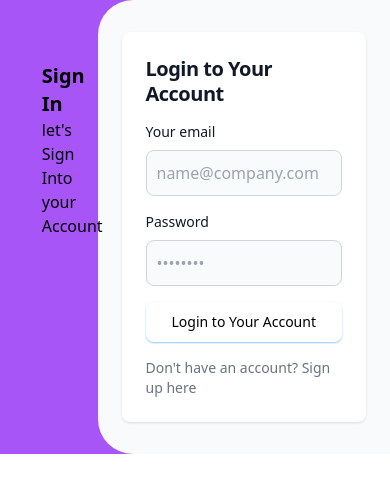
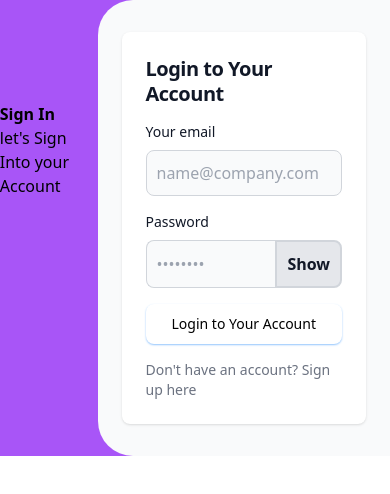
Before and after one commit to Umer-Shah-98/expense-tracker-js, a website built with Vite: page login.html in a window 390 px wide. Built offline with nearby package versions, Linux system fonts and the light colour scheme; no server answers.

Commit message:
password visibility toggle function is added

```diff
--- a/login.html
+++ b/login.html
@@ -38,8 +38,10 @@
   <body>
     <div class="sign-in-page row bg-purple-500 gap-0">
       <div class="left-column bg-transparent relative">
-        <div class="signup-intro ml-10 absolute flex flex-col justify-center">
-          <h1 class="right-heading text-xl font-bold">Sign In</h1>
+        <div
+          class="signup-intro ml-10 absolute flex flex-col items-start sm:justify-center"
+        >
+          <h1 class="right-heading text-md sm:text-xl font-bold">Sign In</h1>
           <p>let's Sign Into your</p>
           <p>Account</p>
         </div>
@@ -80,14 +82,23 @@
                       class="block mb-2 text-sm font-medium text-gray-900 dark:text-white"
                       >Password</label
                     >
+                    <div class="flex justify-between">
                       <input
                         type="password"
                         name="password"
                         id="password"
                         placeholder="••••••••"
-                      class="bg-gray-50 border border-gray-300 text-gray-900 sm:text-sm rounded-lg focus:ring-primary-600 focus:border-primary-600 block w-full p-2.5 dark:bg-gray-700 dark:border-gray-600 dark:placeholder-gray-400 dark:text-white dark:focus:ring-blue-500 dark:focus:border-blue-500"
+                        class="bg-gray-50 border rounded-r-none border-r-0 border-gray-300 text-gray-900 sm:text-sm rounded-lg focus:border-primary-600 block w-full p-2.5 dark:bg-gray-700 dark:border-gray-600 dark:placeholder-gray-400 dark:text-white dark:focus:ring-blue-500 dark:focus:border-blue-500"
                         required=""
                       />
+                      <button
+                        type="button"
+                        id="show-hide-password"
+                        class="bg-gray-200 font-bold border-2 rounded-l-none border-gray-300 text-gray-900 sm:text-xs rounded-lg focus:ring-primary-600 focus:border-primary-600 block p-2.5 dark:bg-gray-700 dark:border-gray-600 dark:placeholder-gray-400 dark:text-white dark:focus:ring-blue-500 dark:focus:border-blue-500"
+                      >
+                        Show
+                      </button>
+                    </div>
                   </div>
                   <button
                     type="submit"
--- a/scripts/login.js
+++ b/scripts/login.js
@@ -1,7 +1,17 @@
 //login
 const loginForm = document.getElementById("login-form");
 const loaderEl = document.getElementById("loader");
+const showHidePasswordEl = document.getElementById("show-hide-password");
+const passwordEl = document.getElementById("password");
 console.log(loginForm);
+
+//toggle password visibility function
+showHidePasswordEl.addEventListener("click", () => {
+  const type =
+    passwordEl.getAttribute("type") === "password" ? "text" : "password";
+  passwordEl.setAttribute("type", type);
+  showHidePasswordEl.innerText = type === "password" ? "Show" : "Hide";
+});
 //login the user
 const handleLogin = (e) => {
   e.preventDefault();
--- a/styles/styles.css
+++ b/styles/styles.css
@@ -23,6 +23,7 @@ body {
 }
 
 .signup-intro {
+  min-width:100px;
   top: 33%;
   left: 33%;
   transform: translate(-50%, -50%);
@@ -45,4 +46,9 @@ body {
   .left-column {
     flex: 25%;
   }
+  .signup-intro {
+  top: 33%;
+  left: 10%;
+  transform: translate(-50%, -50%);
 }
+}
```
Also changed, not shown: index.html (+1 -1 lines). Lines whose indentation alone changed are shown as unchanged.
